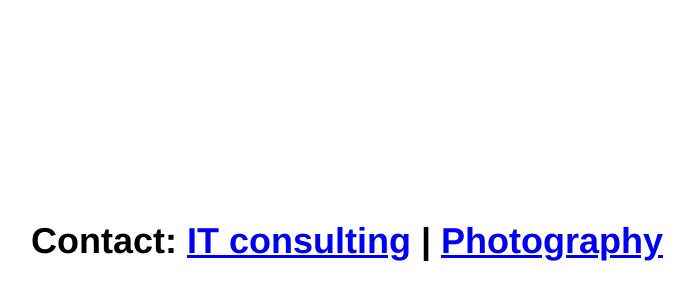
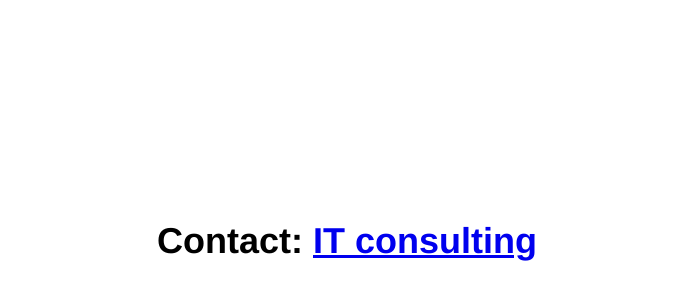
Before and after one commit to KTamas/ktamas.se, a plain HTML site: page index.html in a window 1280 px wide. Shown: the part 30-330 px from the top of the page, without its empty margins (293-987 px from the left). Drawn offline with Linux system fonts and the light colour scheme.

Commit message:
Remove other email address

```diff
--- a/index.html
+++ b/index.html
@@ -24,7 +24,7 @@
   </head>
   <body>
     <div>
-      Contact: <a href="mailto:consulting@ktamas.se">IT consulting</a> | <a href="mailto:photography@ktamas.se">Photography</a><br/>
+      Contact: <a href="mailto:consulting@ktamas.se">IT consulting</a><br/>
     </div>
   </body>
 </html>
```
